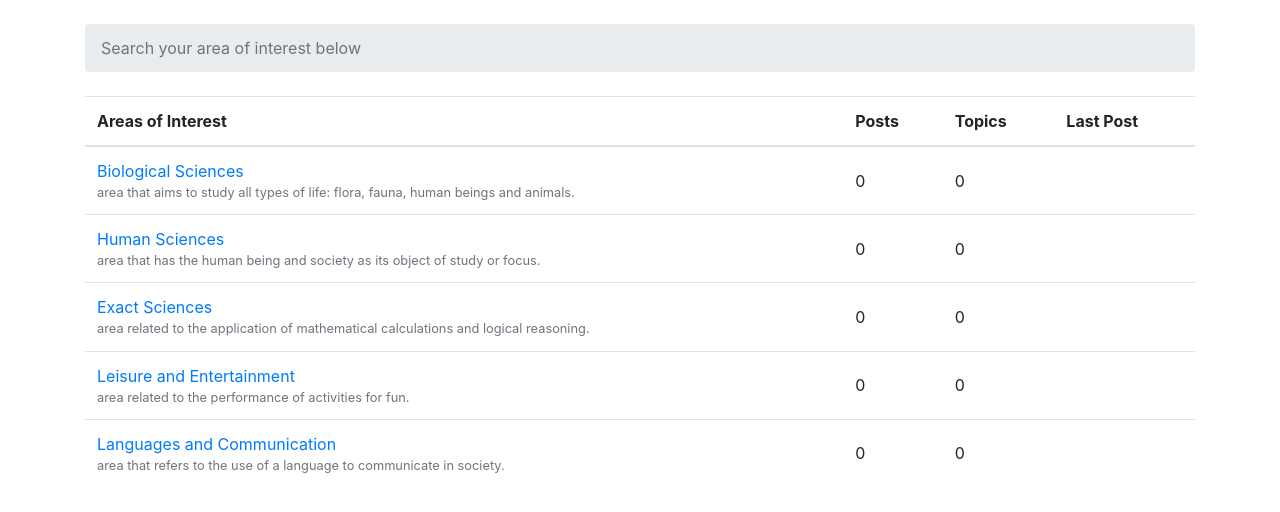
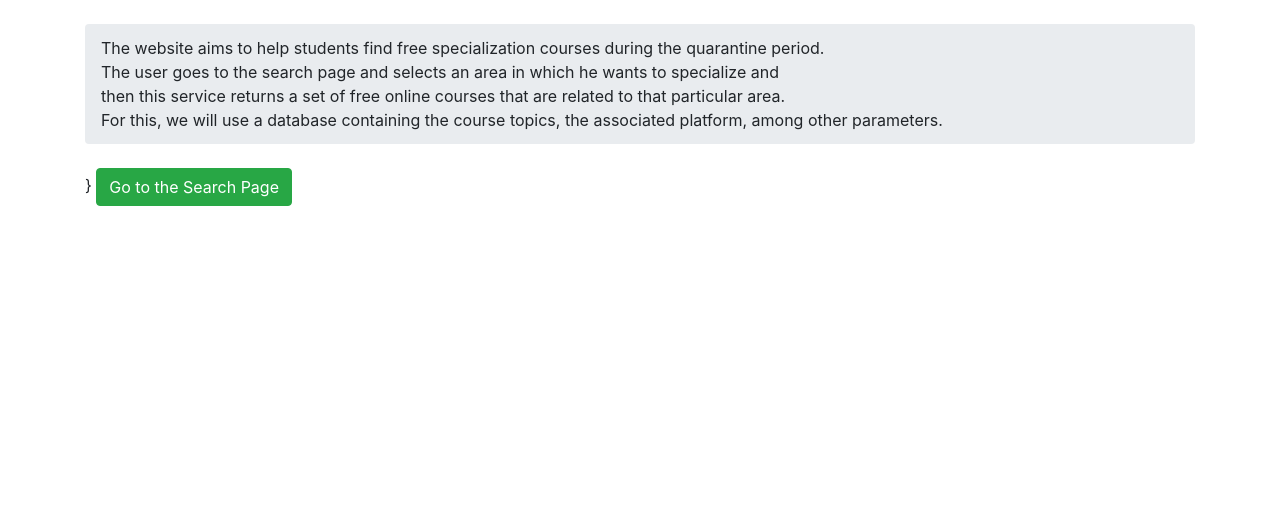
Before and after one commit to caio-ggomes/SearchCourses, a Django app: page / in a window 1280 px wide. Shown: the part 56-568 px from the top of the page. Run offline with Django 3.2, Linux system fonts and the light colour scheme; data comes from the database, SQL or seed files in the repository; some libraries are stand-ins or nearby versions.

Commit message:
Refazendo a home

```diff
--- a/SearchCourses/templates/home.html
+++ b/SearchCourses/templates/home.html
@@ -1,31 +1,16 @@
 {% extends 'base.html' %}
 
 {% block breadcrumb %}
-  <li class="breadcrumb-item active">Search your area of interest below</li>
+  <li class></li>The website aims to help students find free specialization courses during the quarantine period.</li>
+  <li class></li>The user goes to the search page and selects an area in which he wants to specialize and </li>
+  <li class></li>then this service returns a set of free online courses that are related to that particular area.</li>
+  <li class></li>For this, we will use a database containing the course topics, the associated platform, among other parameters.</li>
 {% endblock %}
 
 {% block content %}
-  <table class="table">
-    <thead class="thead-inverse">
-      <tr>
-        <th>Areas of Interest</th>
-        <th>Posts</th>
-        <th>Topics</th>
-        <th>Last Post</th>
-      </tr>
-    </thead>
-    <tbody>
-      {% for board in boards %}
-        <tr>
-          <td>
-            <a href="{% url 'board_topics' board.pk %}">{{ board.name }}</a>
-            <small class="text-muted d-block">{{ board.description }}</small>
-          </td>
-          <td class="align-middle">0</td>
-          <td class="align-middle">0</td>
-          <td></td>
-        </tr>
-      {% endfor %}
-    </tbody>
-  </table>
+  <form method="post" novalidate>
+    {% csrf_token %}
+    {% include 'includes/form.html' %}
+    <button type="submit" class="btn btn-success"> Go to the Search Page </button>
+  </form>
 {% endblock %}
```
